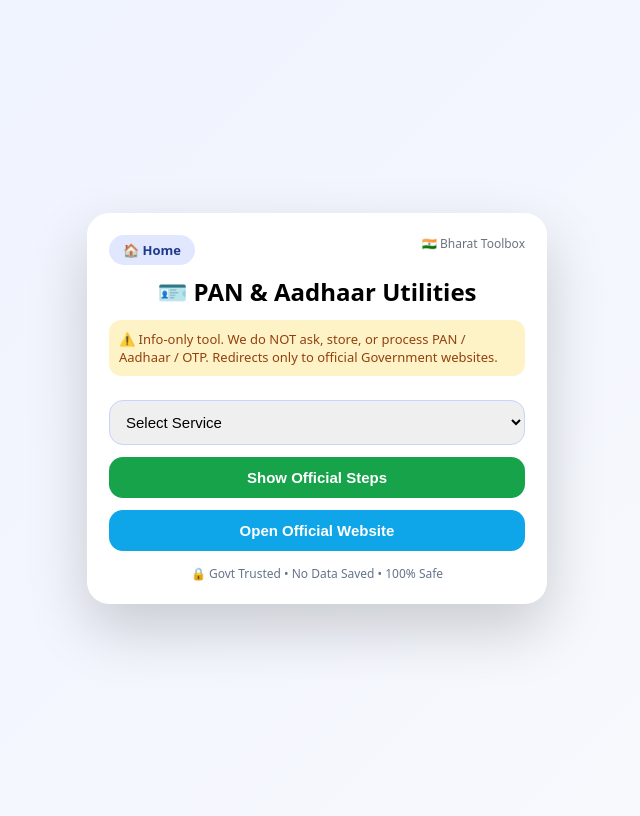
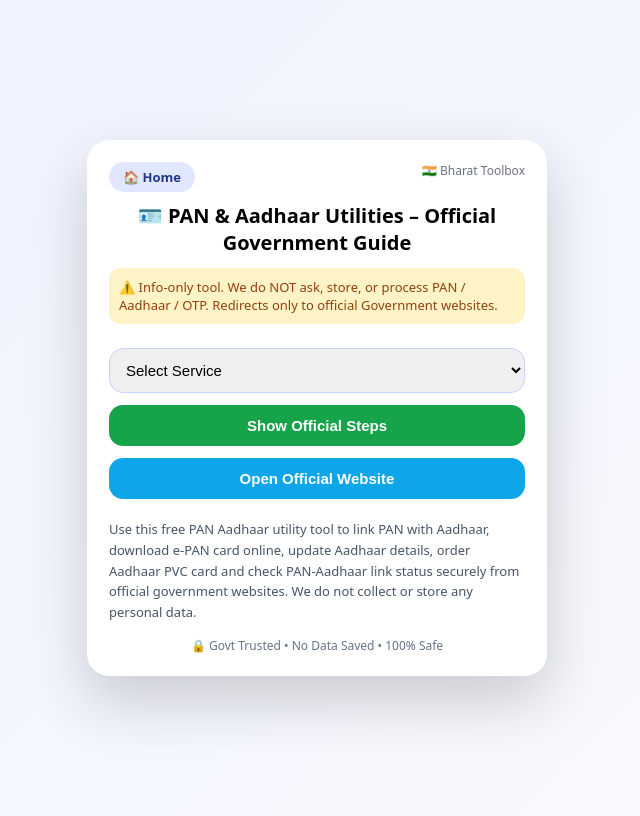
Before and after one commit to nr1432r-pixel/bharattoolbox, a Flask app: page /pan-aadhaar in a window 1280 px wide. Shown: the whole page, without its empty margins (323-963 px from the left). Run offline with Flask 3, Linux system fonts and the light colour scheme; some libraries are stand-ins or nearby versions.

Commit message:
Update pan-aadhaar.html

```diff
--- a/templates/pan-aadhaar.html
+++ b/templates/pan-aadhaar.html
@@ -2,8 +2,28 @@
 <html lang="en">
 <head>
 <meta charset="UTF-8">
-<title>PAN & Aadhaar Utilities | Bharat Toolbox</title>
+<title>PAN Aadhaar Link, Download e-PAN & Update Aadhaar Online | Bharat Toolbox</title>
 <meta name="viewport" content="width=device-width, initial-scale=1">
+<meta name="description" content="Free PAN & Aadhaar utilities guide. Download e-PAN, update Aadhaar, link PAN with Aadhaar and check status securely from official government websites.">
+
+<meta name="keywords" content="pan aadhaar link, download pan card online, aadhaar update online, e pan download, check pan aadhaar status">
+
+<link rel="canonical" href="https://www.bharttollbox.in/pan-aadhaar">
+
+<meta property="og:title" content="PAN & Aadhaar Utilities – Official Guide">
+<meta property="og:description" content="Access official government portals safely for PAN & Aadhaar services.">
+<meta property="og:type" content="website">
+<meta property="og:url" content="https://www.bharttollbox.in/pan-aadhaar">
+
+<script type="application/ld+json">
+{
+ "@context": "https://schema.org",
+ "@type": "WebPage",
+ "name": "PAN & Aadhaar Utilities",
+ "url": "https://www.bharttollbox.in/pan-aadhaar",
+ "description": "Step by step official guide to download Aadhaar, e-PAN and link PAN with Aadhaar."
+}
+</script>
 
 <style>
 :root{
@@ -48,7 +68,7 @@ body{
   font-weight:600;
 }
 
-h2{text-align:center;margin:10px 0}
+h1{text-align:center;margin:10px 0;font-size:20px}
 
 .notice{
   background:#fef3c7;
@@ -115,7 +135,7 @@ button.secondary{background:#0ea5e9}
     <div style="font-size:12px;color:#6b7280">🇮🇳 Bharat Toolbox</div>
   </div>
 
-  <h2>🪪 PAN & Aadhaar Utilities</h2>
+  <h1>🪪 PAN & Aadhaar Utilities – Official Government Guide</h1>
 
   <div class="notice">
     ⚠️ Info-only tool.
@@ -141,7 +161,11 @@ button.secondary{background:#0ea5e9}
   <div class="result" id="out"></div>
 
   <button class="secondary" onclick="openOfficial()">Open Official Website</button>
-
+<div style="margin-top:20px;font-size:13px;color:#475569;line-height:1.6">
+<p>
+Use this free PAN Aadhaar utility tool to link PAN with Aadhaar, download e-PAN card online, update Aadhaar details, order Aadhaar PVC card and check PAN-Aadhaar link status securely from official government websites. We do not collect or store any personal data.
+</p>
+</div>
   <div class="footer">
     🔒 Govt Trusted • No Data Saved • 100% Safe
   </div>
```
